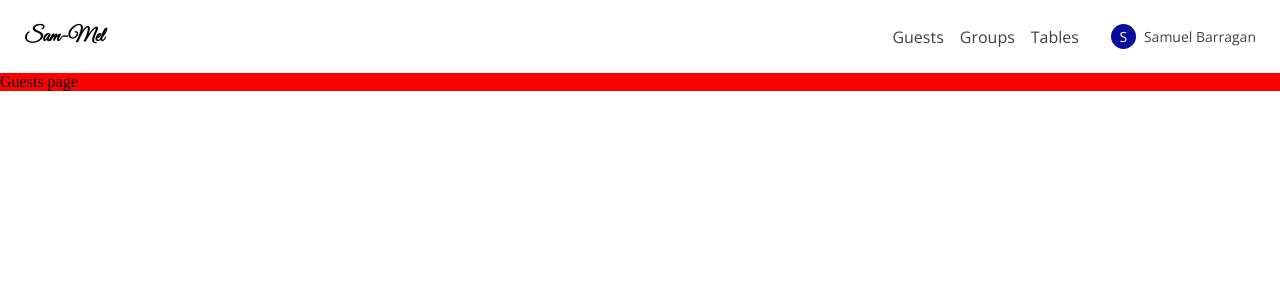
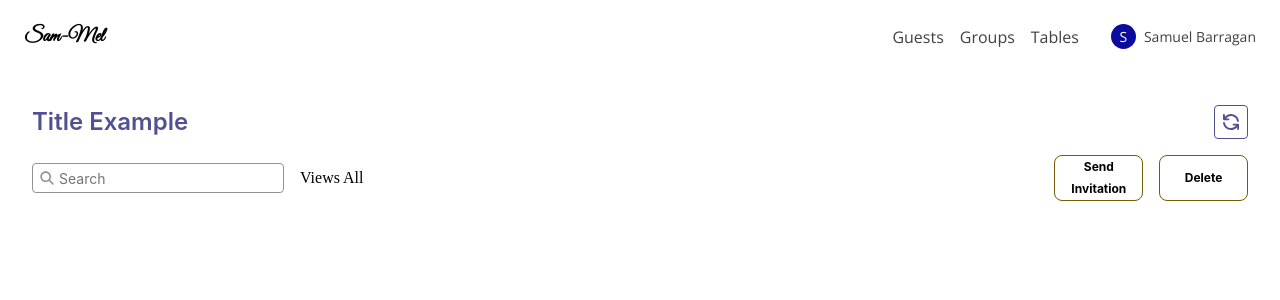
Before and after one commit to SamuelB34/wedding-FE, a Next.js app: page /layout/guests in a window 1280 px wide. Shown: the top 300 px of the page. Built offline with nearby package versions, Linux system fonts and the light colour scheme.

Commit message:
Table header starts

```diff
--- /dev/null
+++ b/src/app/layout/_components/table/WebTable.tsx
@@ -0,0 +1,15 @@
+import styles from "./web-table.module.scss";
+import Image from "next/image";
+import { WebTableHeader } from "@/app/layout/_components/table/_components/header/WebTableHeader";
+
+export function WebTable() {
+  return (
+    <>
+      <div className={styles["table"]}>
+        <div className={styles["table__content"]}>
+          <WebTableHeader />
+        </div>
+      </div>
+    </>
+  );
+}
--- /dev/null
+++ b/src/app/layout/_components/table/_components/header/WebTableHeader.tsx
@@ -0,0 +1,76 @@
+"use client";
+import styles from "./web-table-header.module.scss";
+import Image from "next/image";
+import { useState } from "react";
+import WedButton from "@/shared/components/wed-button/WedButton";
+
+export function WebTableHeader() {
+  const [views] = useState([{ name: "all", label: "All" }]);
+
+  return (
+    <>
+      <div className={styles["header"]}>
+        <div className={styles["header__top"]}>
+          {/*TITLE*/}
+          <span className={styles["header__top--title"]}>Title Example</span>
+
+          {/*Refresh button*/}
+          <div className={styles["header__top--refresh"]}>
+            <Image
+              className={styles["header__top--refresh__img"]}
+              src={"/components/table/refresh.svg"}
+              alt={"refresh"}
+              width="16"
+              height="16"
+            />
+          </div>
+        </div>
+
+        <div className={styles["header__bottom"]}>
+          {/*Left*/}
+          <div className={styles["header__bottom--left"]}>
+            {/*Search*/}
+            <label className={styles["header__bottom--search"]}>
+              <div className={styles["header__bottom--search__container"]}>
+                <Image
+                  src={"/components/table/header/search.svg"}
+                  alt={"search"}
+                  width="20"
+                  height="20"
+                />
+
+                <input
+                  type="text"
+                  placeholder={"Search"}
+                  className={styles["header__bottom--search__container--input"]}
+                />
+              </div>
+            </label>
+
+            {/*Views*/}
+            <div className={styles["header__bottom--views"]}>
+              <span className={styles["header__bottom--views__label"]}>
+                Views
+              </span>
+
+              {/*TODO Add chips on next map*/}
+              {views.map((view) => {
+                return <label key={view.name}> {view.label} </label>;
+              })}
+            </div>
+          </div>
+
+          {/*Right*/}
+          <div className={styles["header__bottom--right"]}>
+            <WedButton style={"outlined"} type={"button"}>
+              <>Send Invitation</>
+            </WedButton>
+            <WedButton style={"outlined"} type={"button"}>
+              <>Delete</>
+            </WedButton>
+          </div>
+        </div>
+      </div>
+    </>
+  );
+}
--- /dev/null
+++ b/src/app/layout/_components/table/_components/header/web-table-header.module.scss
@@ -0,0 +1,77 @@
+.header {
+  width: 100%;
+  display: flex;
+  flex-direction: column;
+  gap: 16px;
+
+  &__top {
+    width: 100%;
+    display: flex;
+    justify-content: space-between;
+    align-items: center;
+
+    &--title {
+      color: var(--Primary-Violet-Violet-02-Main, #515192);
+      font-family: Inter, sans-serif;
+      font-size: 24px;
+      font-style: normal;
+      font-weight: 600;
+      line-height: 30px; /* 125% */
+    }
+
+    &--refresh {
+      display: flex;
+      justify-content: center;
+      align-items: center;
+      border-radius: 4px;
+      border: 1px solid #515192;
+      cursor: pointer;
+
+      &__img {
+        padding: 8px;
+      }
+
+      &:hover {
+        background-color: #515192;
+        img {
+          filter: brightness(0) saturate(100%) invert(100%) sepia(12%)
+            saturate(7500%) hue-rotate(184deg) brightness(103%) contrast(115%);
+          rotate: 180deg;
+          transition: rotate 300ms;
+        }
+      }
+    }
+  }
+
+  &__bottom {
+    width: 100%;
+    display: flex;
+    justify-content: space-between;
+
+    &--left,
+    &--right {
+      display: flex;
+      gap: 16px;
+      align-items: center;
+    }
+
+    &--search {
+      border-radius: 4px;
+      border: 1px solid #92929b;
+      background: var(--Black-White, #fff);
+
+      &__container {
+        padding: 4px;
+        display: flex;
+        align-items: center;
+
+        &--input {
+          border: none;
+          outline: none;
+          font-family: Inter, sans-serif;
+          font-size: 14px;
+        }
+      }
+    }
+  }
+}
--- /dev/null
+++ b/src/app/layout/_components/table/web-table.module.scss
@@ -0,0 +1,8 @@
+.table {
+  width: 100%;
+  background-color: #fff;
+
+  &__content {
+    padding: 32px;
+  }
+}
--- a/src/app/layout/guests/page.tsx
+++ b/src/app/layout/guests/page.tsx
@@ -1,3 +1,9 @@
+import { WebTable } from "@/app/layout/_components/table/WebTable";
+
 export default function Guests() {
-  return <>Guests page</>;
+  return (
+    <>
+      <WebTable />
+    </>
+  );
 }
--- a/src/shared/components/wed-button/wed-button.scss
+++ b/src/shared/components/wed-button/wed-button.scss
@@ -1,5 +1,5 @@
-@import 'src/shared/scss/_variables';
-@import '@/shared/scss/_media-queries.scss';
+@import "src/shared/scss/_variables";
+@import "@/shared/scss/_media-queries.scss";
 
 .x-button-container {
   width: 46px;
@@ -26,7 +26,7 @@
   background: var(--primary-500);
   border: 1px solid var(--primary-500);
   color: #fff;
-  font-family: 'Open Sans', serif;
+  font-family: "Open Sans", serif;
   font-style: normal;
   font-weight: 700;
   line-height: 22px;
@@ -50,8 +50,8 @@
     border: 1px solid #cccccc;
 
     img {
-      filter: brightness(0) saturate(100%) invert(40%) sepia(0%) saturate(1325%) hue-rotate(195deg)
-      brightness(96%) contrast(88%);
+      filter: brightness(0) saturate(100%) invert(40%) sepia(0%) saturate(1325%)
+        hue-rotate(195deg) brightness(96%) contrast(88%);
     }
   }
 
@@ -64,7 +64,7 @@
   background: $--primary;
   border: 1px solid $--primary;
   color: #fff;
-  font-family: 'Open Sans', serif;
+  font-family: "Open Sans", serif;
   font-style: normal;
   font-weight: 600;
   line-height: 22px;
@@ -86,8 +86,8 @@
     border: 1px solid #cccccc;
 
     img {
-      filter: brightness(0) saturate(100%) invert(40%) sepia(0%) saturate(1325%) hue-rotate(195deg)
-      brightness(96%) contrast(88%);
+      filter: brightness(0) saturate(100%) invert(40%) sepia(0%) saturate(1325%)
+        hue-rotate(195deg) brightness(96%) contrast(88%);
     }
   }
 
@@ -96,16 +96,16 @@
 
 .outlined {
   cursor: pointer;
-  border: 1px solid var(--primary-500);
+  border: 1px solid $--primary;
   border-radius: 8px;
-  font-family: 'Open Sans', serif;
+  font-family: Inter, sans-serif;
   font-style: normal;
   font-weight: 700;
   line-height: 22px;
   color: var(--primary-500);
   background-color: var(--white);
   padding: 0 12px;
-  font-size: 16px;
+  font-size: 12px;
 
   // img {
   // 	filter: brightness(0) saturate(100%) invert(27%) sepia(18%) saturate(1305%) hue-rotate(168deg)
@@ -113,14 +113,15 @@
   // }
 
   &:hover {
-    border: 1px solid var(--primary-600);
-    background-color: var(--primary-100);
+    border: 1px solid $--primary;
+    background-color: $--primary;
     box-shadow: 0 4px 6px 0 rgba(32, 114, 185, 0.6);
+    color: #fff;
   }
 
   &:active {
-    border: 1px solid var(--primary-700);
-    background-color: var(--primary-200);
+    border: 1px solid $--primary-active;
+    background-color: $--primary-active;
     box-shadow: none;
   }
 
@@ -130,8 +131,8 @@
     box-shadow: none;
 
     img {
-      filter: brightness(0) saturate(100%) invert(97%) sepia(0%) saturate(1%) hue-rotate(167deg)
-      brightness(87%) contrast(88%);
+      filter: brightness(0) saturate(100%) invert(97%) sepia(0%) saturate(1%)
+        hue-rotate(167deg) brightness(87%) contrast(88%);
     }
   }
 
@@ -142,7 +143,7 @@
   cursor: pointer;
   background: var(--accent-500);
   border-radius: 8px;
-  font-family: 'Open Sans', serif;
+  font-family: "Open Sans", serif;
   font-style: normal;
   font-weight: 800;
   font-size: 16px;
@@ -168,8 +169,8 @@
     box-shadow: none;
 
     img {
-      filter: brightness(0) saturate(100%) invert(40%) sepia(0%) saturate(1325%) hue-rotate(195deg)
-      brightness(96%) contrast(88%);
+      filter: brightness(0) saturate(100%) invert(40%) sepia(0%) saturate(1325%)
+        hue-rotate(195deg) brightness(96%) contrast(88%);
     }
   }
 
@@ -199,7 +200,7 @@
   cursor: pointer;
   border: 0;
   background: transparent;
-  font-family: 'Open Sans', serif;
+  font-family: "Open Sans", serif;
   font-style: normal;
   font-weight: 700;
   font-size: 16px;
@@ -212,26 +213,25 @@
   font-weight: 400;
 }
 
-
 .cta-gradient {
   transition: all 1s ease-in;
   position: relative;
   border-radius: 8px;
   border: 2px solid #009940;
-  cursor:pointer;
+  cursor: pointer;
   /* Form Shadow */
   font-style: normal;
   font-weight: 800;
   font-size: 16px;
   line-height: 16px;
   letter-spacing: -0.02em;
-  box-shadow: 0 3px 10px 2px rgba(0, 0, 0, 0.40);
-  color: #FFF;
+  box-shadow: 0 3px 10px 2px rgba(0, 0, 0, 0.4);
+  color: #fff;
   /* 3D Button Text Shadow */
   /* Desktop & Tablet/Header 4 */
   // font-family: Open Sans;
   display: flex;
-  width:100%;
+  width: 100%;
   max-width: 276px;
   align-self: center;
 
@@ -242,17 +242,15 @@
   gap: 5px;
   flex-shrink: 0;
   overflow: hidden;
-  background: linear-gradient(91deg, #43E200 0.86%, #00AB4D 94.68%);
-  text-shadow: 0 1px 3px rgba(34, 34, 34, 0.40);
+  background: linear-gradient(91deg, #43e200 0.86%, #00ab4d 94.68%);
+  text-shadow: 0 1px 3px rgba(34, 34, 34, 0.4);
 
-  *{
+  * {
     z-index: 2;
   }
 
-
-
-  &::after{
-    content: '';
+  &::after {
+    content: "";
     position: absolute;
     z-index: 1;
     left: 0;
@@ -260,18 +258,36 @@
     right: 0;
     bottom: 0;
     border-radius: 8px;
-    background: var(--3D-Gradient-Hover, linear-gradient(180deg, #DAFFCA 0%, #60AE3F 17.19%, #438A25 37.5%, #438A25 61.46%, #60AE3F 81.77%, #DAFFCA 100%));
+    background: var(
+      --3D-Gradient-Hover,
+      linear-gradient(
+        180deg,
+        #daffca 0%,
+        #60ae3f 17.19%,
+        #438a25 37.5%,
+        #438a25 61.46%,
+        #60ae3f 81.77%,
+        #daffca 100%
+      )
+    );
 
     opacity: 0;
     transition: all 0.3s ease-in-out;
   }
-  &:before{
-    content: '';
+  &:before {
+    content: "";
     // border: 2px solid #009940;
     position: absolute;
 
-
-    background: var(--3D-Accent, linear-gradient(180deg, rgba(255,255,255,0.2) , rgba(255,255,255,0.9) , rgba(255,255,255,0.2) ));
+    background: var(
+      --3D-Accent,
+      linear-gradient(
+        180deg,
+        rgba(255, 255, 255, 0.2),
+        rgba(255, 255, 255, 0.9),
+        rgba(255, 255, 255, 0.2)
+      )
+    );
     opacity: 1;
     -webkit-transform: skew(-20deg);
     -moz-transform: skew(-20deg);
@@ -283,19 +299,17 @@
     top: 0;
     right: 0;
     bottom: 0;
-    width:35px;
+    width: 35px;
     height: 100%;
     animation: buttonShineMovement 4s ease-in;
     animation-iteration-count: infinite;
   }
-  &:hover{
-    &:after{
+  &:hover {
+    &:after {
       opacity: 1;
     }
     // box-shadow: 2px 4px 10px 0 rgba(34, 34, 34, 0.47) inset;
   }
-
-
 }
 
 .plane-orange {
@@ -392,7 +406,7 @@
 }
 
 .shimmer::before {
-  content: '';
+  content: "";
   position: absolute;
   height: 100%;
   top: 0;
@@ -446,7 +460,7 @@
 
 .button-label-container {
   display: flex;
-  width:100%;
+  width: 100%;
   max-width: 276px;
 
   align-self: center;
@@ -458,22 +472,20 @@
   gap: 5px;
   flex-shrink: 0;
   overflow: hidden;
-  background: linear-gradient(91deg, #43E200 0.86%, #00AB4D 94.68%);
-  text-shadow: 0 1px 3px rgba(34, 34, 34, 0.40);
+  background: linear-gradient(91deg, #43e200 0.86%, #00ab4d 94.68%);
+  text-shadow: 0 1px 3px rgba(34, 34, 34, 0.4);
 
   //@include mobilexs{
   //  font-size: 16px;
   //  line-height: 16px;
   //}
 
-  *{
+  * {
     z-index: 2;
   }
 
-
-
-  &::after{
-    content: '';
+  &::after {
+    content: "";
     // border: 2px solid #009940;
     position: absolute;
     z-index: 1;
@@ -482,20 +494,37 @@
     right: 0;
     bottom: 0;
     border-radius: 8px;
-    background: var(--3D-Gradient-Hover, linear-gradient(180deg, #DAFFCA 0%, #60AE3F 17.19%, #438A25 37.5%, #438A25 61.46%, #60AE3F 81.77%, #DAFFCA 100%));
+    background: var(
+      --3D-Gradient-Hover,
+      linear-gradient(
+        180deg,
+        #daffca 0%,
+        #60ae3f 17.19%,
+        #438a25 37.5%,
+        #438a25 61.46%,
+        #60ae3f 81.77%,
+        #daffca 100%
+      )
+    );
 
     opacity: 0;
     transition: all 0.3s ease-in-out;
   }
 
-  &:before{
-    content: '';
+  &:before {
+    content: "";
     // border: 2px solid #009940;
     position: absolute;
 
-
-    background: var(--3D-Accent, linear-gradient(180deg, rgba(255,255,255,0.2) , rgba(255,255,255,0.9) , rgba(255,255,255,0.2) ));
-
+    background: var(
+      --3D-Accent,
+      linear-gradient(
+        180deg,
+        rgba(255, 255, 255, 0.2),
+        rgba(255, 255, 255, 0.9),
+        rgba(255, 255, 255, 0.2)
+      )
+    );
 
     opacity: 1;
     -webkit-transform: skew(-20deg);
@@ -508,30 +537,23 @@
     top: 0;
     right: 0;
     bottom: 0;
-    width:35px;
+    width: 35px;
     height: 100%;
     animation: buttonShineMovement 4s ease-in;
     animation-iteration-count: infinite;
   }
 
-
-  &:hover{
-    &:after{
+  &:hover {
+    &:after {
       opacity: 1;
     }
     // box-shadow: 2px 4px 10px 0 rgba(34, 34, 34, 0.47) inset;
   }
-
-
-
-
-
-
 }
 
-.secondary-button{
+.secondary-button {
   color: var(--Gray, #666);
-  font-family: 'Open Sans', serif;
+  font-family: "Open Sans", serif;
   font-size: 16px;
   font-style: normal;
   font-weight: 400;
@@ -540,24 +562,20 @@
   cursor: pointer;
   border: 0;
   background: transparent;
-
 }
 
-
 @keyframes buttonShineMovement {
-
-  0%,79%{
+  0%,
+  79% {
     translate: -15px;
     opacity: 0;
   }
-  80%{
+  80% {
     opacity: 1;
   }
 
-  100%{
+  100% {
     opacity: 1;
     translate: 250px;
-
   }
-
 }
```
Also changed, not shown: public/components/table/header/search.svg (added), public/components/table/refresh.svg (added). Lines whose indentation alone changed are shown as unchanged.
